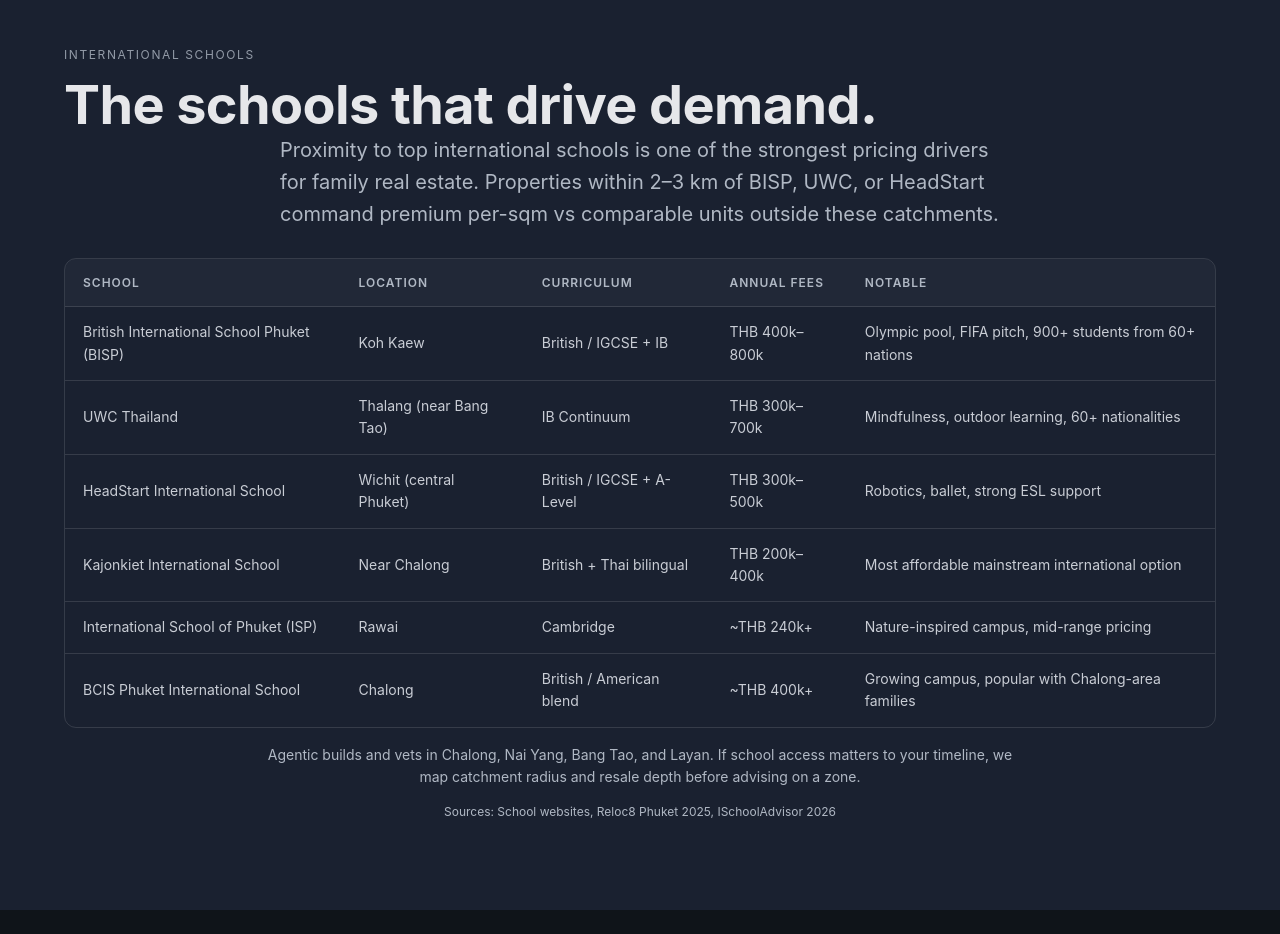
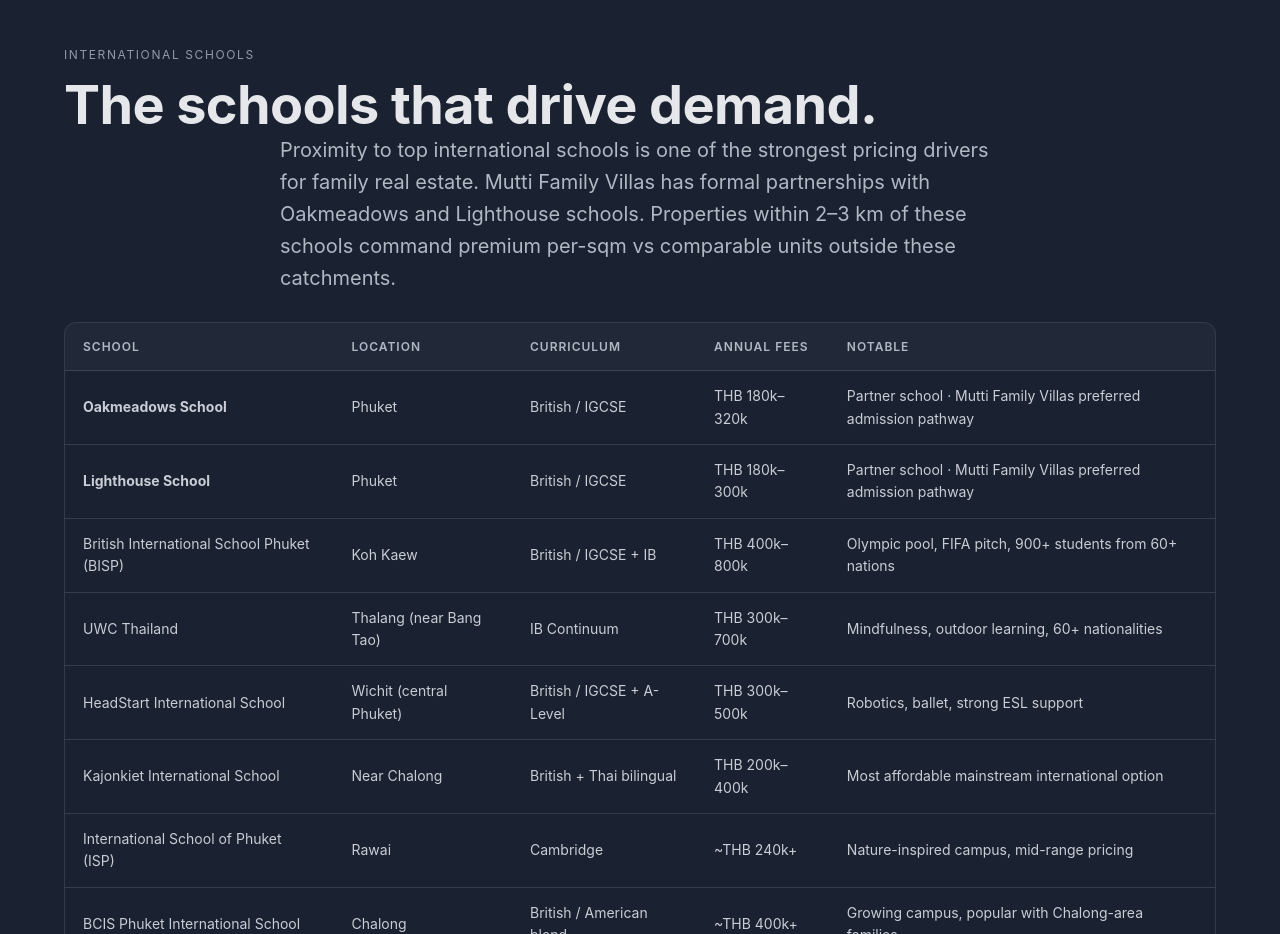
Before and after one commit to MuttiFamily/agentic-quote-api, a website: page phuket-insights/index.html in a window 1280 px wide. Shown: the part 3100-4034 px from the top of the page. Drawn offline with nearby package versions, Linux system fonts and the light colour scheme.

Commit message:
phuket-insights: highlight Oakmeadows and Lighthouse as Mutti partner schools

```diff
--- a/phuket-insights/index.html
+++ b/phuket-insights/index.html
@@ -233,7 +233,7 @@
   <div class="container">
     <div class="label">International Schools</div>
     <h2 class="headline" style="margin-top:0;">The schools that drive demand.</h2>
-    <p class="subhead" style="margin: 0 auto 28px;">Proximity to top international schools is one of the strongest pricing drivers for family real estate. Properties within 2–3 km of BISP, UWC, or HeadStart command premium per-sqm vs comparable units outside these catchments.</p>
+    <p class="subhead" style="margin: 0 auto 28px;">Proximity to top international schools is one of the strongest pricing drivers for family real estate. Mutti Family Villas has formal partnerships with Oakmeadows and Lighthouse schools. Properties within 2–3 km of these schools command premium per-sqm vs comparable units outside these catchments.</p>
     <div class="table-wrap">
     <table>
       <thead>
@@ -246,6 +246,20 @@
         </tr>
       </thead>
       <tbody>
+        <tr>
+          <td><strong>Oakmeadows School</strong></td>
+          <td>Phuket</td>
+          <td>British / IGCSE</td>
+          <td>THB 180k–320k</td>
+          <td>Partner school · Mutti Family Villas preferred admission pathway</td>
+        </tr>
+        <tr>
+          <td><strong>Lighthouse School</strong></td>
+          <td>Phuket</td>
+          <td>British / IGCSE</td>
+          <td>THB 180k–300k</td>
+          <td>Partner school · Mutti Family Villas preferred admission pathway</td>
+        </tr>
         <tr>
           <td>British International School Phuket (BISP)</td>
           <td>Koh Kaew</td>
```
Lines whose indentation alone changed are shown as unchanged.
